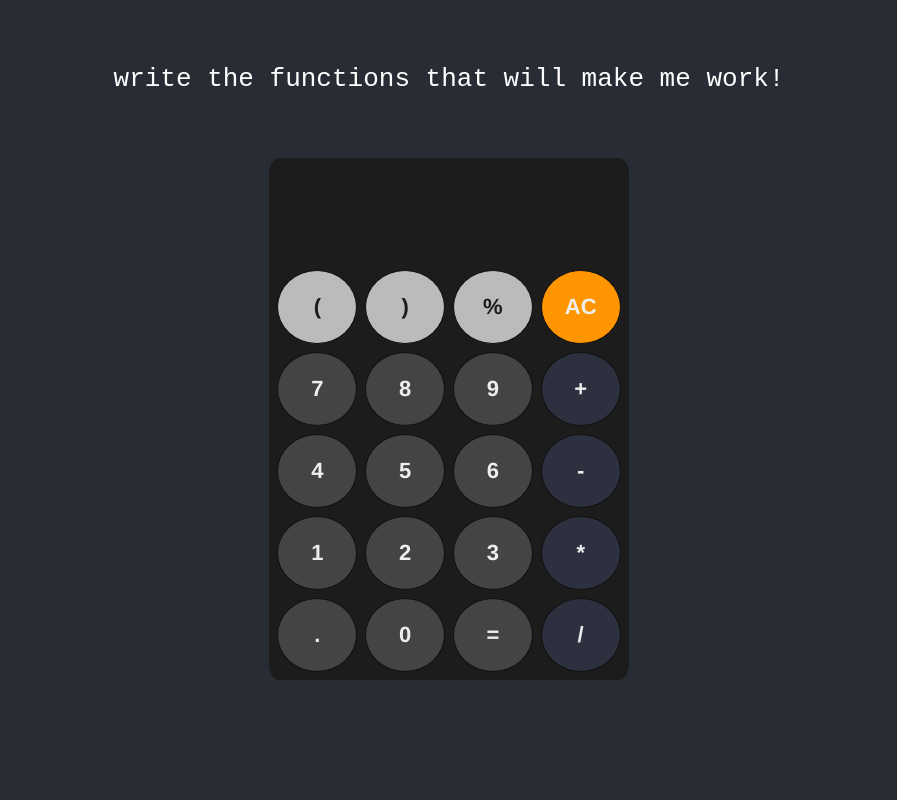
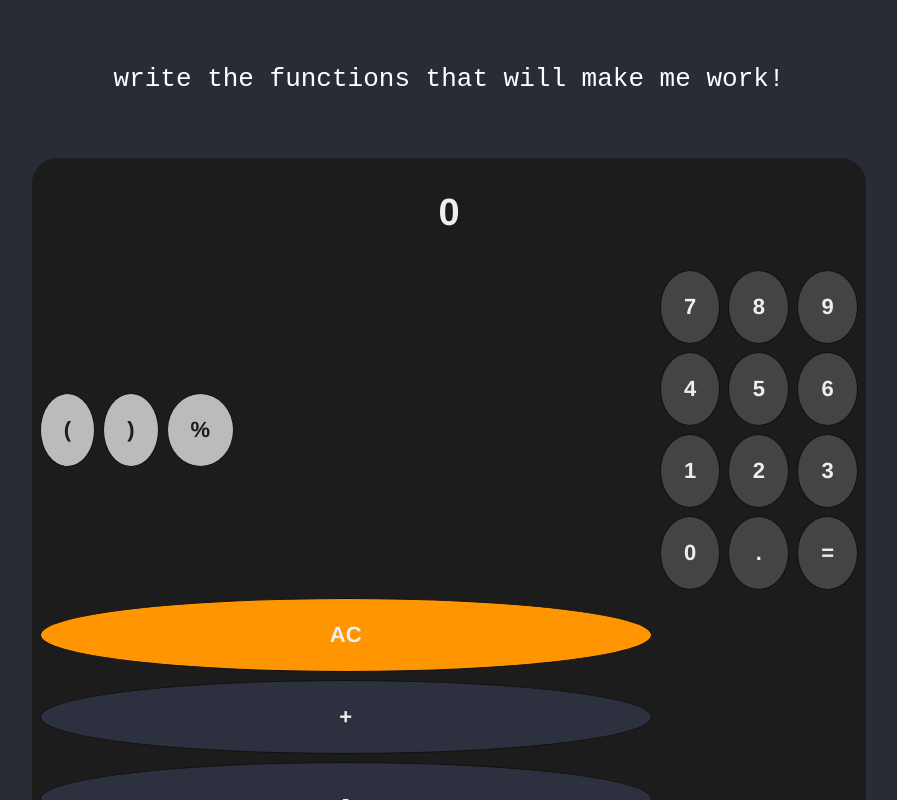
Before and after one commit to zilbers/Challenge-Calculator, a React (Create React App) app: page / in a window 1280 px wide. Shown: the top 800 px of the page, without its empty margins (191-1088 px from the left). Built offline with nearby package versions, Linux system fonts and the light colour scheme.

Commit message:
The changes we did with tomer

```diff
--- a/src/components/Calc.js
+++ b/src/components/Calc.js
@@ -1,39 +1,81 @@
 import React, { useState } from 'react';
-import OperationButton from './OperationButton';
+import { Digit, operationTypes } from './Digit';
 import DigitButton from './DigitButton';
 import MathOperation from './MathOperation';
+
+function calculate(operation, num1, num2) {
+  switch (operation) {
+    case '+':
+      return num1 + num2;
+    case '-':
+      return num1 - num2;
+    case '*':
+      return num1 * num2;
+    case '/':
+      return num1 / num2;
+    case '%':
+      return num1 % num2;
+  }
+}
 
 function Calc() {
   /* eslint no-eval: 0 */
 
   const [input, setInput] = useState('');
-  const calcBtns = [];
+  // const state = {
+  //   currentNumber: 0,
+  //   previousNumber: null,
+  //   currentOperation: null, /* Must be one of the operations type */
+  //   isFloating: false
+  // };
 
-  const op = ['leftParentheses', 'rightParentheses', 'modulo'];
-  ['(', ')', '%'].forEach((value, index) => {
-    calcBtns.push(
-      <OperationButton
-        value={value}
-        type={op[index]}
+  const [state, setState] = useState({
+    currentNumber: 0,
+    previousNumber: null,
+    currentOperation: null /* Must be one of the operations type */,
+    isFloating: false,
+  });
+
+  // setState({...state, ...newState})
+
+  const operationBtns = operationTypes.map((name) => (
+    <Digit
+      type={name}
       onClick={(e) => {
         setInput(input + e.target.value);
       }}
     />
-    );
-  });
+  ));
 
-  [7, 8, 9, 4, 5, 6, 1, 2, 3, '.', 0].forEach((item) => {
-    calcBtns.push(
+  const digitBtns = [7, 8, 9, 4, 5, 6, 1, 2, 3, 0].map((digit) => (
     <DigitButton
-        value={item}
-        onClick={(e) => {
-          setInput(input + e.target.value);
+      value={digit}
+      onClick={() => {
+        let newNum;
+        if (!state.isFloating) {
+          newNum = state.currentNumber * 10 + digit;
+        } else {
+          if (state.currentNumber === Math.floor(state.currentNumber)) {
+            newNum = state.currentNumber + digit / 10;
+          } else {
+            newNum = parseFloat(state.currentNumber.toString() + digit);
+          }
+        }
+        setState({ ...state, currentNumber: newNum });
+      }}
+    />
+  ));
+
+  digitBtns.push(
+    <DigitButton
+      value={'.'}
+      onClick={() => {
+        setState({ ...state, isFloating: true });
       }}
     />
   );
-  });
 
-  calcBtns.push(
+  digitBtns.push(
     <DigitButton
       value='='
       type='equal'
@@ -60,9 +102,10 @@ function Calc() {
 
   return (
     <div className='calculator'>
-      <div className='result'>{input}</div>
+      <div className='result'>{state.currentNumber}</div>
       <div className='calculator-digits calculator-buttons'>
-        <div className='digits'>{calcBtns}</div>
+        <div>{operationBtns}</div>
+        <div className='digits'>{digitBtns}</div>
         <div className='operations'>
           {/* clear all */}
           <MathOperation type='AC' onClick={() => setInput('')} />
@@ -71,7 +114,22 @@ function Calc() {
           <MathOperation
             type='plus'
             value='+'
-            onClick={(e) => setInput(input + e.target.value)}
+            onClick={() => {
+              const previousOperation = state.currentOperation;
+              if (previousOperation && state.previousNumber) {
+                const newNum = calculate(
+                  previousOperation,
+                  state.previousNumber,
+                  state.currentNumber
+                );
+                setState({
+                  ...state,
+                  previousNumber: newNum,
+                  currentNumber: 0,
+                });
+              }
+              setState({ ...state, currentNumber: 0, currentOperation: '+' });
+            }}
           />
 
           {/* minus btn */}
--- /dev/null
+++ b/src/components/Digit.js
@@ -0,0 +1,35 @@
+import React from 'react';
+
+const operations = {
+  leftParentheses: {
+    value: '(',
+    className: 'button number op',
+    id: 'op_leftParentheses',
+  },
+  rightParentheses: {
+    value: ')',
+    className: 'button number op',
+    id: 'op_rightParentheses',
+  },
+  modulo: { value: '%', className: 'button number op', id: 'op_modulo' },
+};
+
+export const operationTypes = Object.keys(operations);
+
+export function Digit(props) {
+  const { type, onClick } = props;
+  const { value, className, id } = operations[type];
+
+  return (
+    <button
+      className={className}
+      id={id}
+      value={value}
+      key={value}
+      onClick={onClick}
+    >
+      {' '}
+      {value}
+    </button>
+  );
+}
--- a/src/components/DigitButton.js
+++ b/src/components/DigitButton.js
@@ -6,7 +6,7 @@ function DigitButton(props) {
   return (
     <button
       className='button number'
-      onClick={onClick}
+      onClick={() => onClick()}
       value={value}
       id={value === '=' ? 'equal' : value === '.' ? 'dot' : `digit_${value}`}
     >
--- a/src/components/OperationButton.js
+++ /dev/null
@@ -1,20 +0,0 @@
-import React from 'react';
-
-function OperationButton(props) {
-  const { type, value, onClick } = props;
-
-  return (
-    <button
-      className='button number op'
-      id={`op_${type}`}
-      value={value}
-      key={value}
-      onClick={onClick}
-    >
-      {' '}
-      {value}
-    </button>
-  );
-}
-
-export default OperationButton;
```
Lines whose indentation alone changed are shown as unchanged.
